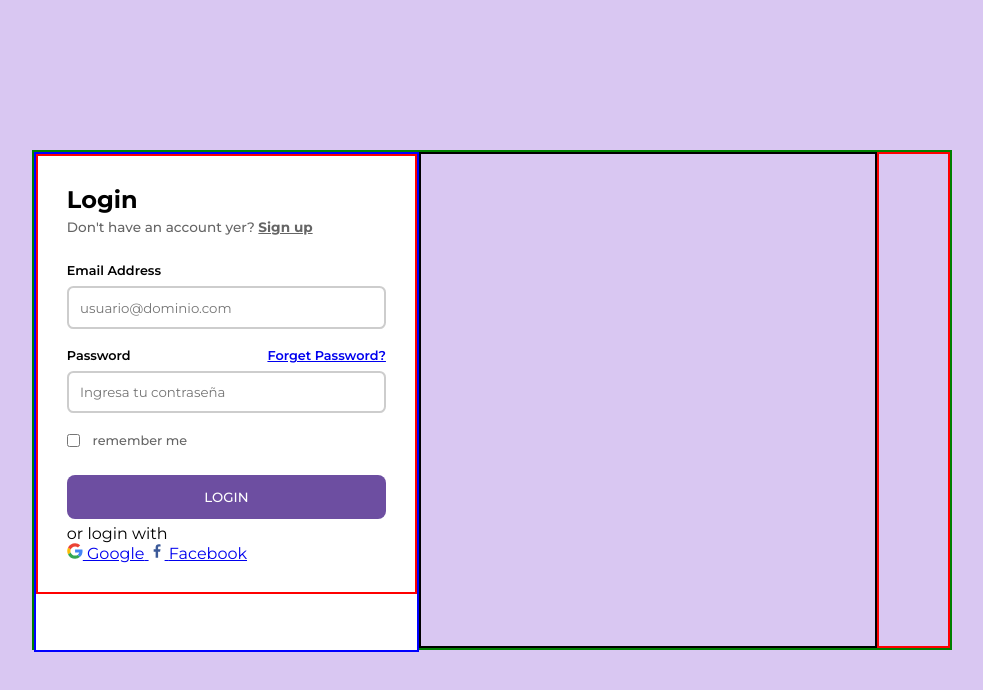
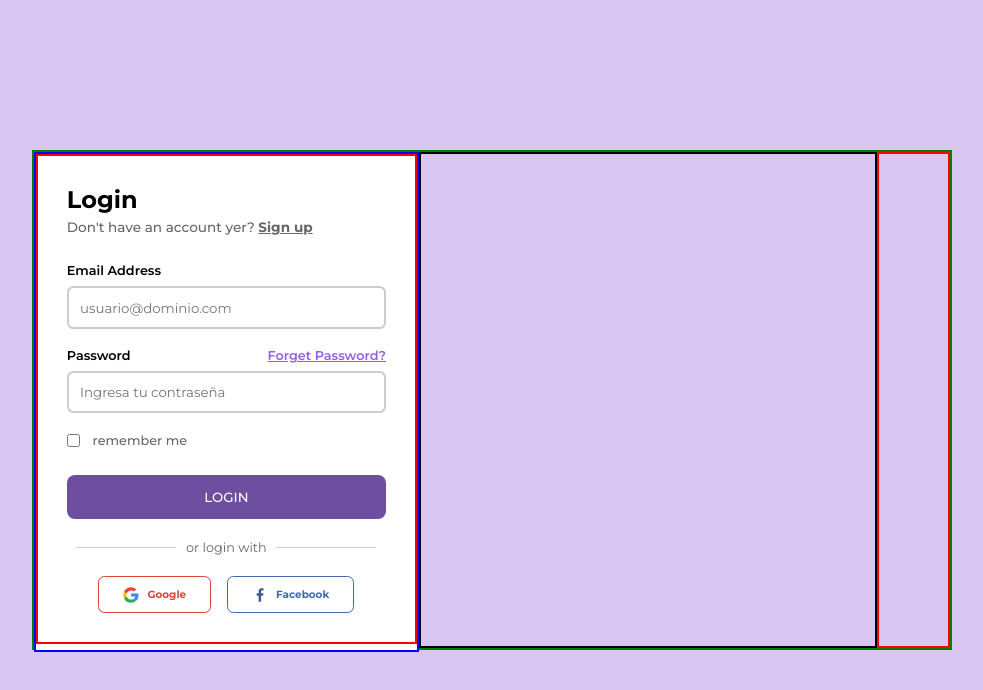
Before and after one commit to 10CarlosAnacona01/ekonodrogas_web, a plain HTML site: page index_login.html in a window 1280 px wide. Shown: the whole page, without its empty margins (148-1131 px from the left). Drawn offline with Linux system fonts and the light colour scheme.

Commit message:
Terminación estilos iniciar sesión

```diff
--- a/style_login.css
+++ b/style_login.css
@@ -87,6 +87,10 @@ form p a{
     font-weight: 600;
 }
 
+.input-container a{
+    color: var(--color-primary);
+}
+
 .input-container .forget{
     display: flex;
     justify-content: space-between;
@@ -118,8 +122,60 @@ form button{
     cursor: pointer;
 }
 
+/* line-width-text */
+.line-width-text{
+    display: flex;
+    align-items: center;
+    justify-content: center;
+    color: var(--color-text-secondary);
+    font-size: 0.8rem;
+    margin-top: 1rem;
+    margin-bottom: 1.3rem;
+}
+
+.line-width-text::before,
+.line-width-text::after{
+    content: ''; /* Contenido vacio*/
+    flex: 1;
+    border-bottom: 1px solid var(--color-border);
+    margin: 0 0.6rem;
+}
+
+/* Other Login */
+.other-login{
+    display: flex;
+    justify-content: center;
+    gap: 1rem;
+}
+
+.other-login a{
+    display: flex;
+    align-items: center;
+    justify-content: center;
+    font-size: 0.65rem;
+    font-weight: 700;
+    padding: 0.6rem 1.5rem;
+    gap: 0.5rem;
+    border-radius: 0.4rem;
+    text-decoration: none;
+}
+
 .other-login img{
     width: 1rem;
+}
+
+/* Google */
+.other-login .google{
+    border: 1px solid var(--color-icon-google);
+    color: var(--color-icon-google);
+    cursor: pointer;
+}
+
+/* Facebook */
+.other-login .facebook{
+    border: 1px solid var(--color-icon-facebook);
+    color: var(--color-icon-facebook);
+    cursor: pointer;
 }
 
 /* Banner */
```
